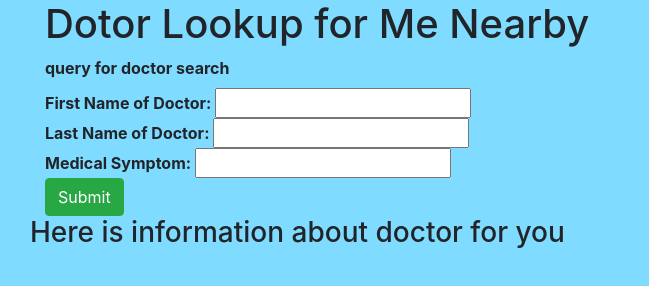
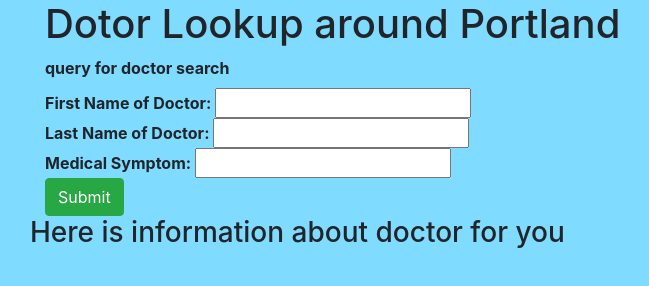
Before and after one commit to quantum93/Week6Friday, a website built with webpack: page src/index.html in a window 1280 px wide. Shown: the whole page, without its empty margins (40-689 px from the left). Built offline with nearby package versions, Linux system fonts and the light colour scheme.

Commit message:
last commit today.

```diff
--- a/src/index.html
+++ b/src/index.html
@@ -6,7 +6,7 @@
 </head>
 <body>
   <div class="container">
-    <h1>Dotor Lookup for Me Nearby</h1>
+    <h1>Dotor Lookup around Portland</h1>
     <form id="myInfo">
         <label for="doctorinfo"><strong>query for doctor search</strong></label><br>
         <strong>First Name of Doctor: </strong><input id="firstname" type="text"><br>
```
